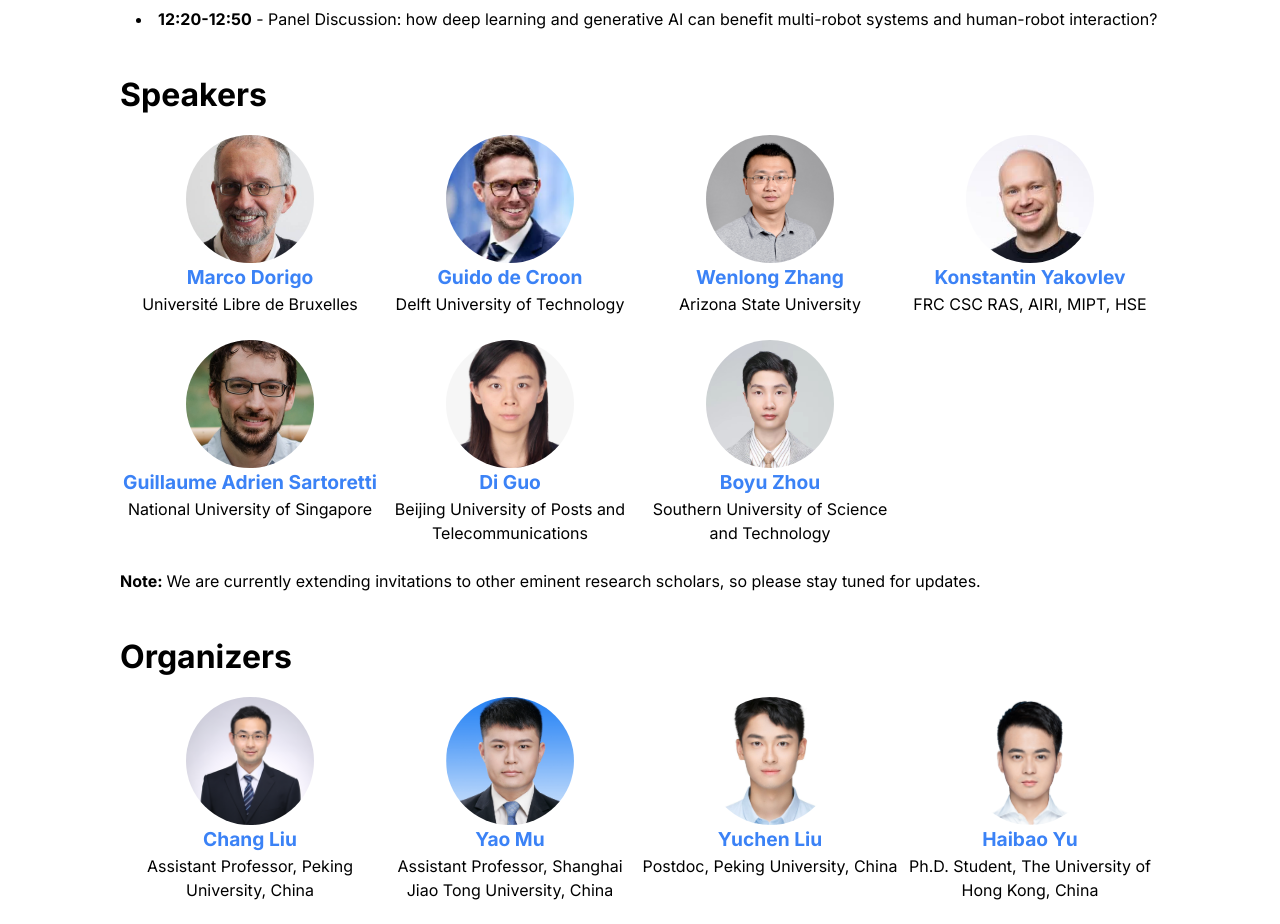
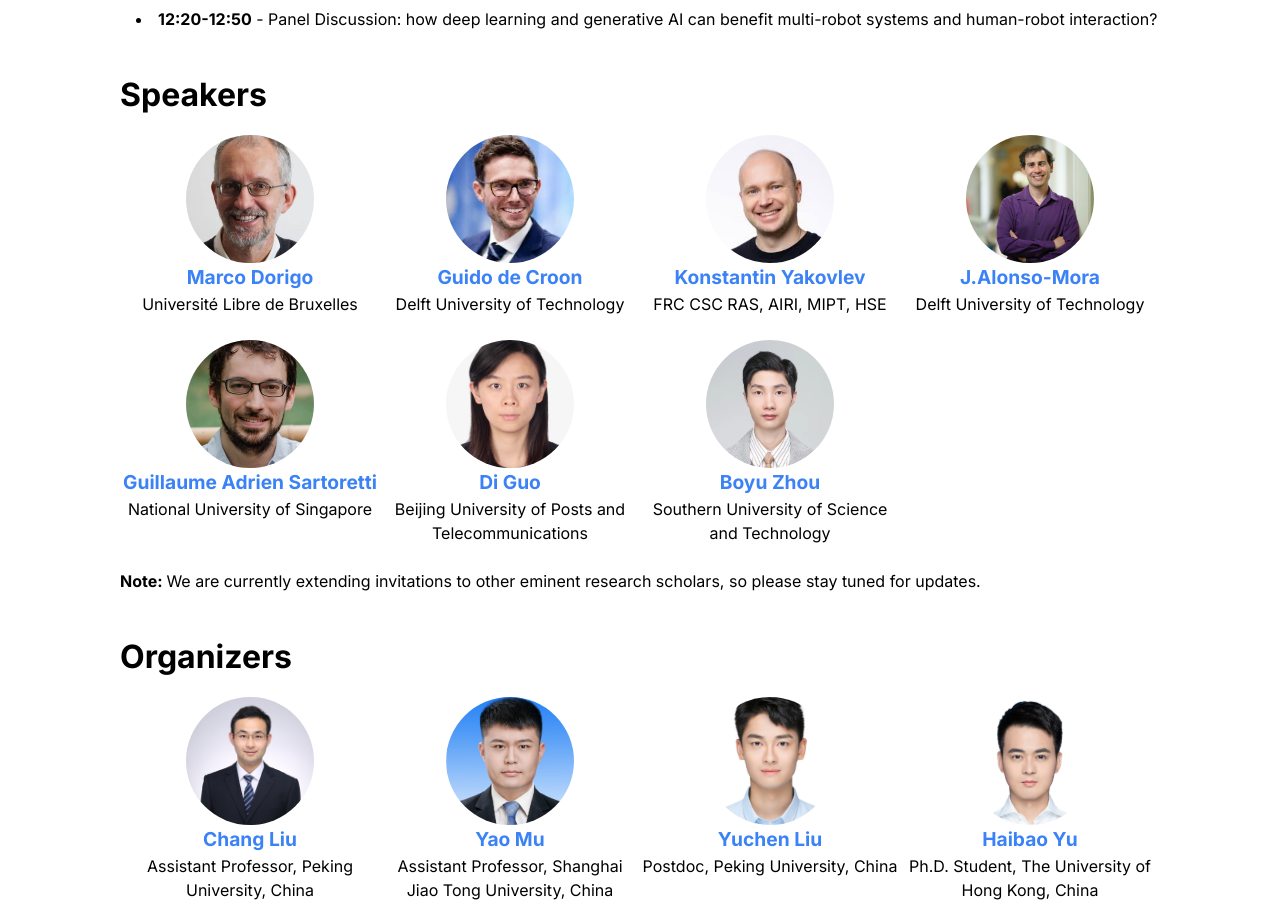
Before and after one commit to MACRAI2025/MACRAI2025.github.io, a Next.js app: page / in a window 1280 px wide. Shown: the part 2200-3124 px from the top of the page. Built offline with nearby package versions, Linux system fonts and the light colour scheme.

Commit message:
change speaker

```diff
--- a/src/app/components/speakers.jsx
+++ b/src/app/components/speakers.jsx
@@ -24,14 +24,14 @@ const Speakers = () => {
                     />
                 </div>
 
-                <div>
+                {/* <div>
                     <PersonAvatar
                         name="Wenlong Zhang"
                         image="/wenlong_zhang.jpg"
                         affiliation="Arizona State University"
                         link="https://search.asu.edu/profile/2727367"
                     />
-                </div>
+                </div> */}
 
                 <div>
                     <PersonAvatar
@@ -39,6 +39,15 @@ const Speakers = () => {
                         image="/konstantin_yakovlev.jpg"
                         affiliation="FRC CSC RAS, AIRI, MIPT, HSE"
                         link="http://kyakovlev.me/"
+                    />
+                </div>
+
+                <div>
+                    <PersonAvatar
+                        name="J.Alonso-Mora"
+                        image="/javier_formal.jpg"
+                        affiliation="Delft University of Technology"
+                        link="https://www.tudelft.nl/staff/j.alonsomora/"
                     />
                 </div>
 
```
